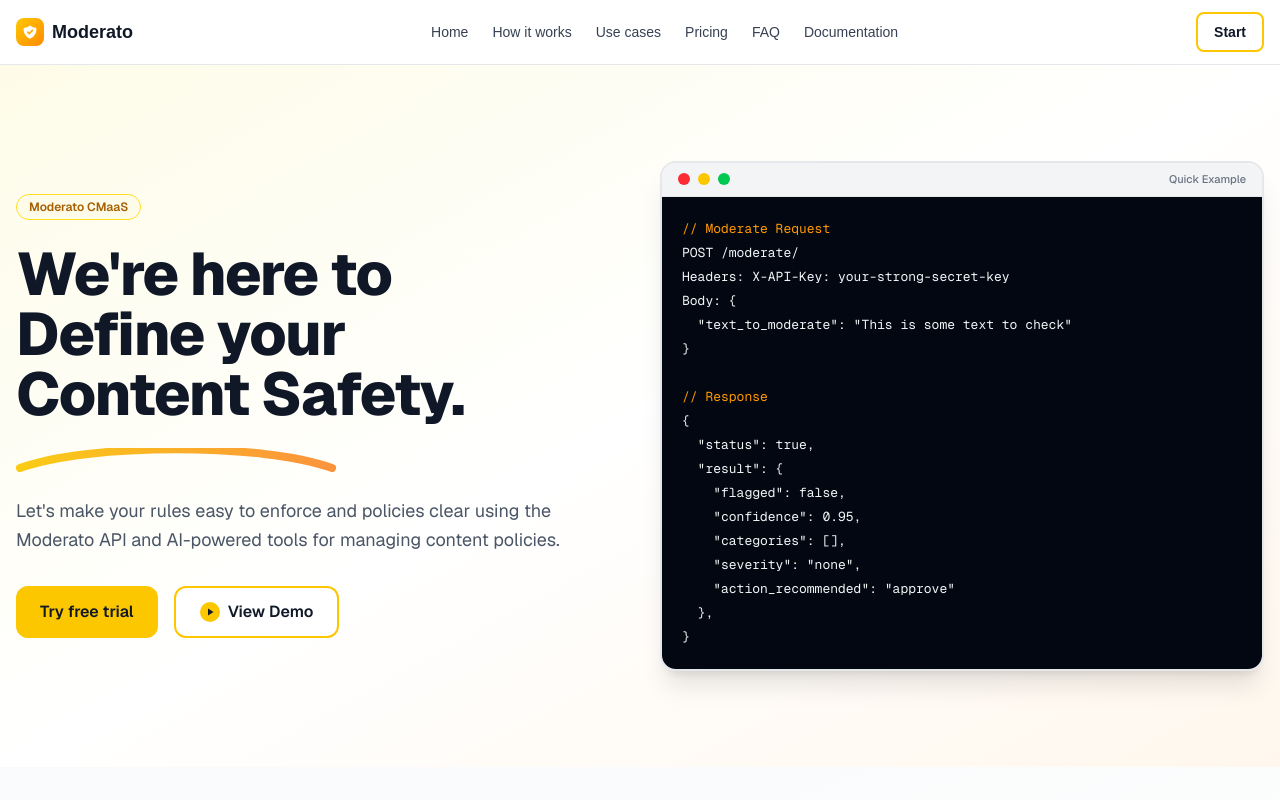
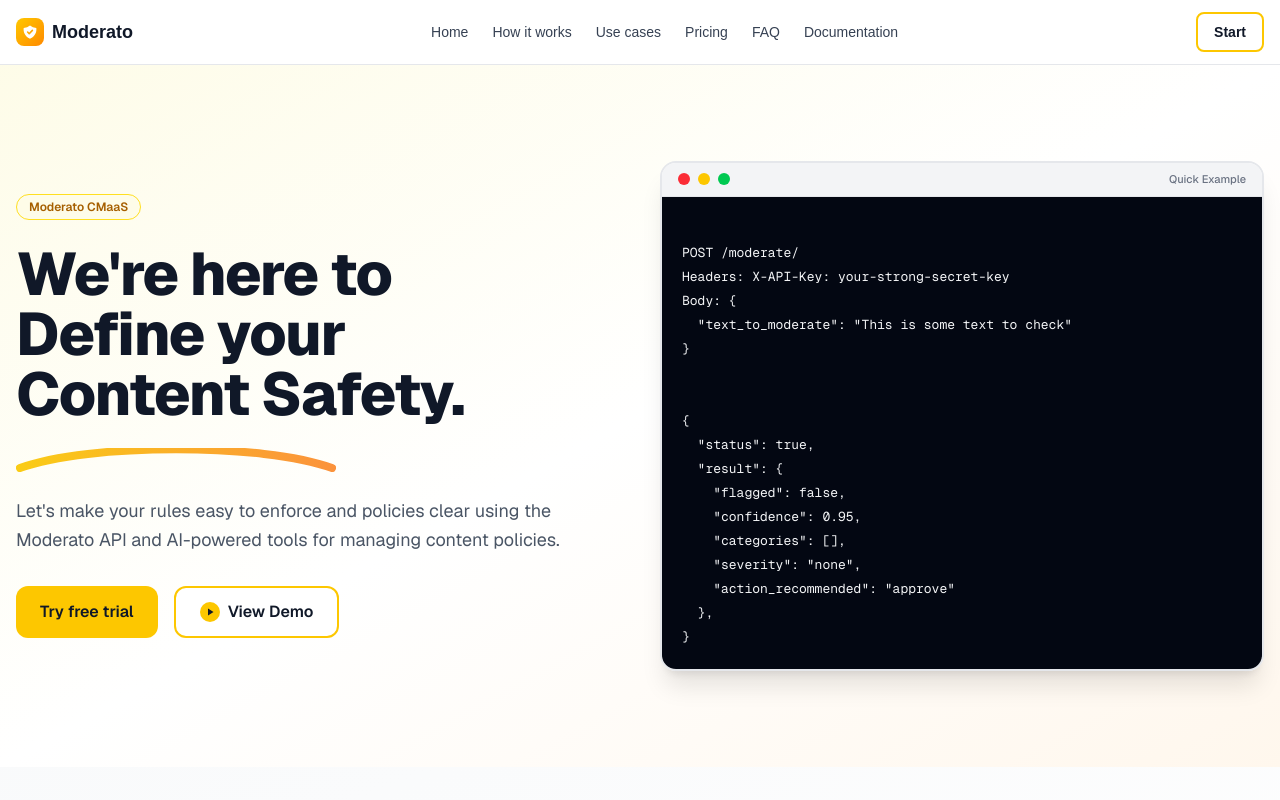
Before and after one commit to iwb25-412-vertex-prime/Moderato_Landing, a Next.js app: page / in a window 1280 px wide. Shown: the top 800 px of the page. Built offline with nearby package versions, Linux system fonts and the light colour scheme.

Commit message:
Refactor Hero component: update comments to use JSX syntax and fix apostrophes in text

```diff
--- a/app/page.tsx
+++ b/app/page.tsx
@@ -1,4 +1,3 @@
-import Image from "next/image";
 import Hero from "../components/Hero";
 import HowItWorksSection from "../components/HowItWorksSection";
 import UseCasesSection from "../components/UseCasesSection";
--- a/components/Hero.tsx
+++ b/components/Hero.tsx
@@ -18,7 +18,7 @@
       {/* Code area */}
       <div className="bg-gray-950 text-gray-100 text-[13px] leading-6 p-5 overflow-auto">
         <pre className="font-mono whitespace-pre text-[13px]">
-          <span className="text-[#FF9900]">// Moderate Request</span>{"\n"}
+          <span className="text-[#FF9900]">{/* Moderate Request */}</span>{"\n"}
           {`POST /moderate/
 Headers: X-API-Key: your-strong-secret-key
 Body: {
@@ -26,7 +26,7 @@
 }
 
 `}
-          <span className="text-[#FF9900]">// Response</span>{"\n"}
+          <span className="text-[#FF9900]">{/* Response */}</span>{"\n"}
           {`{
   "status": true,
   "result": {
@@ -61,7 +61,7 @@
             </div>
 
             <h1 className="text-4xl sm:text-5xl lg:text-6xl font-extrabold text-gray-900 tracking-tight">
-             We're here to
+             We&apos;re here to
               <br />
               Define your
               <br />
@@ -90,7 +90,7 @@
             </svg>
 
             <p className="text-gray-600 text-base sm:text-lg leading-relaxed max-w-xl">
-              Let's make your rules easy to enforce and policies clear using the Moderato API and AI-powered tools for managing content policies.
+              Let&apos;s make your rules easy to enforce and policies clear using the Moderato API and AI-powered tools for managing content policies.
             </p>
 
             <div className="mt-8 flex flex-col sm:flex-row gap-4">
```
